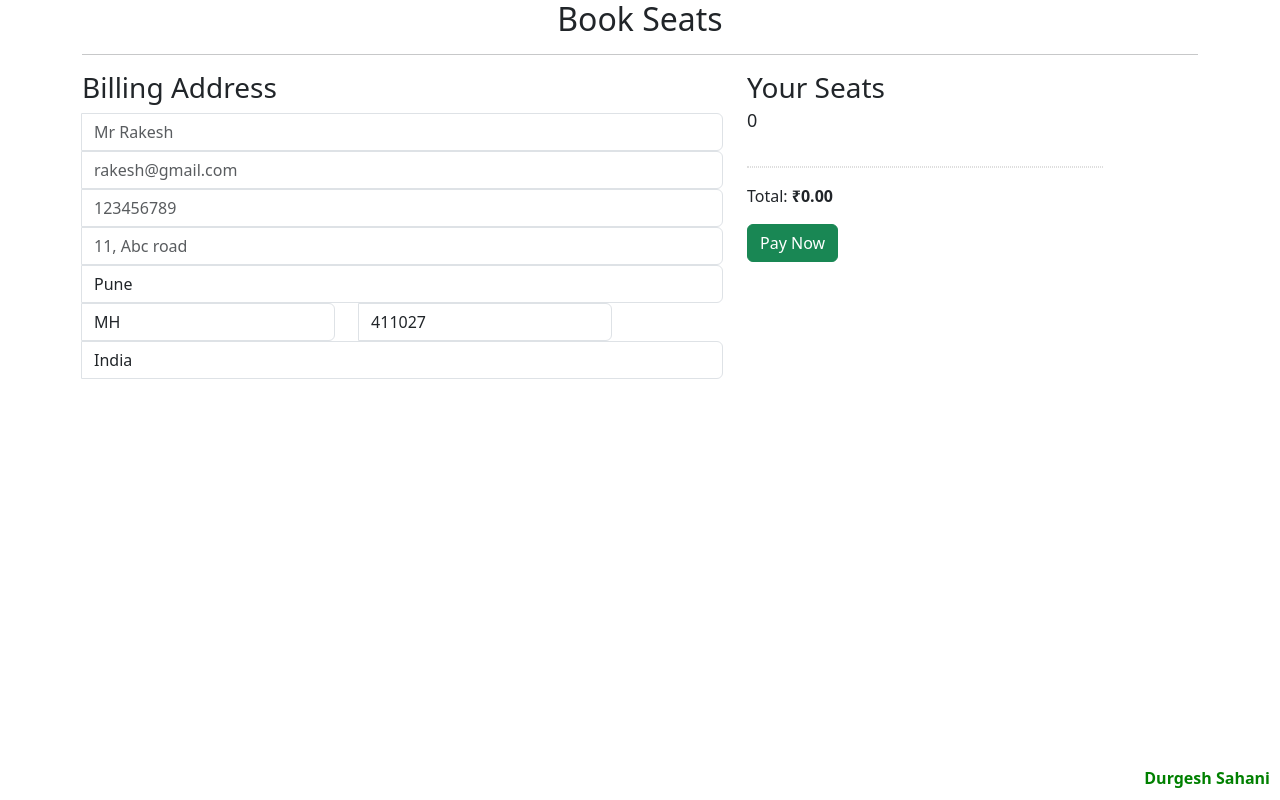
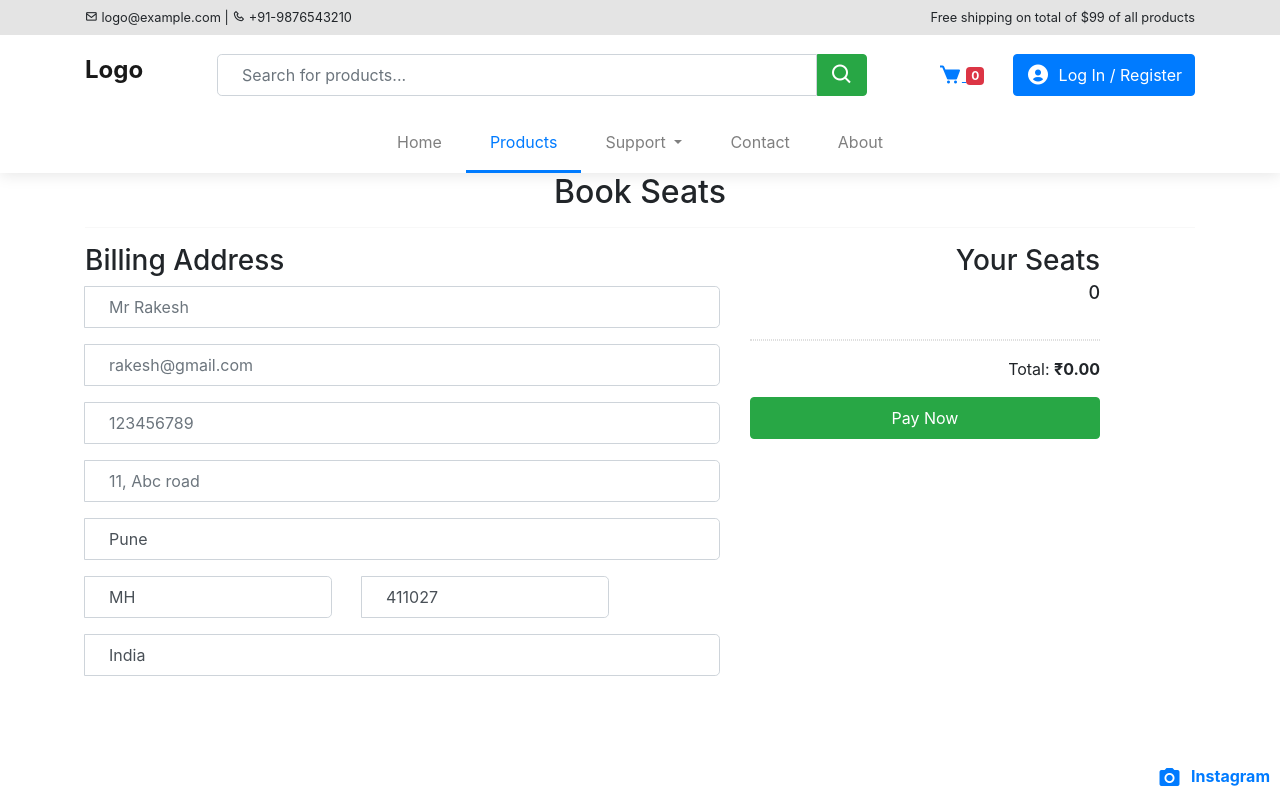
Before and after one commit to sasanka003/cart-and-checkout-php-mysql, a PHP site: page /checkout.php in a window 1280 px wide. Run offline with PHP 8.4, Linux system fonts and the light colour scheme; the visitor is signed in with stand-in values (Sample User, id 1); data that the repository does not hold is empty.

Commit message:
nav bar fixes

```diff
--- a/checkout.php
+++ b/checkout.php
@@ -15,23 +15,15 @@
 </style>
 </head>
 <body>
+  <?php require "nav/nav.php";?>
 
   <?php
-    session_start();
-
-    require_once('db/DbConnect.php');
-    $db   = new DbConnect();
-    $conn = $db->connect();
-
     require 'classes/customer.class.php';
     $objCustomer = new customer($conn);
     $objCustomer->setId($_SESSION['cid']);
     $customer = $objCustomer->getCustomerById();
 
-    require 'classes/cart.class.php';
-    $objCart = new cart($conn);
-    $objCart->setCid($customer['id']);
-    $cartItems = $objCart->getAllCartItems();
+    $objCart->setCid($_SESSION['cid']);
     $cartPrices = $objCart->calculatePrices($cartItems);
 
   ?>
@@ -162,10 +154,15 @@
     </div>
   </form>
 </div>
+
 <div style="position: fixed; bottom: 10px; right: 10px; color: green;">
-    <strong>
-        Durgesh Sahani
-    </strong>
+    <a href="https://www.instagram.com/your_instagram_username" target="_blank" rel="noopener noreferrer">
+        <i class="material-icons" style="vertical-align: middle;">camera_alt</i>
+        <strong style="margin-left: 5px;">
+            Instagram
+        </strong>
+    </a>
 </div>
+
 </body>
 </html>
--- a/nav/nav.css
+++ b/nav/nav.css
@@ -1,7 +1,7 @@
 .btn .bx {
   vertical-align: inherit;
   margin-top: -3px;
-  font-size: 1.15rem;
+  font-size: 1.5rem;
 }
 
 .form-control {
--- a/nav/nav.php
+++ b/nav/nav.php
@@ -1,16 +1,29 @@
-<html lang= en >
+      <?php
+        session_start();
 
-<head>
+        require_once('db/DbConnect.php');
+        $db   = new DbConnect();
+        $conn = $db->connect();
+
+        require 'classes/cart.class.php';
+        $objCart = new cart($conn);
+        $customer['id'] = ($_SESSION['cid'] !== null) ? $objCart->setCid($_SESSION['cid']) : 0;
+        $cartItems = ($_SESSION['cid'] !== null) ? $objCart->getAllCartItems() : [];
+
+      ?>
+
+
 
     <link rel= apple-touch-icon type= image/png href= https://cpwebassets.codepen.io/assets/favicon/apple-touch-icon-5ae1a0698dcc2402e9712f7d01ed509a57814f994c660df9f7a952f3060705ee.png />
     <link rel= shortcut icon type= image/x-icon href= https://cpwebassets.codepen.io/assets/favicon/favicon-aec34940fbc1a6e787974dcd360f2c6b63348d4b1f4e06c77743096d55480f33.ico />
     <link rel= mask-icon type= image/x-icon href= https://cpwebassets.codepen.io/assets/favicon/logo-pin-b4b4269c16397ad2f0f7a01bcdf513a1994f4c94b8af2f191c09eb0d601762b1.svg color= #111 />
+    <link rel="stylesheet" href="https://fonts.googleapis.com/icon?family=Material+Icons">
 
     <title>E-commerce Cart</title>
 
   <link rel='stylesheet' href='https://cdnjs.cloudflare.com/ajax/libs/twitter-bootstrap/4.1.3/css/bootstrap.min.css'>
   <link rel='stylesheet' href='https://cdn.jsdelivr.net/npm/boxicons@2.0.2/css/boxicons.min.css'>
-  <link rel='stylesheet' href='nav.css'>
+  <link rel='stylesheet' href='nav/nav.css'>
 
 
   <script>
@@ -21,9 +34,6 @@
     window.console = window.console || function(t) {};
   </script>
 
-
-
-</head>
 
 <body translate="no">
   <div class="overlay"></div>
@@ -56,7 +66,7 @@
 
     <ul class="navbar-nav ml-auto d-block d-md-none">
       <li class="nav-item">
-        <a class="btn btn-link" href="#"><i class="bx bxs-cart icon-single"></i> <span class="badge badge-danger">3</span></a>
+        <a class="btn btn-link" href="#"><i class="bx bxs-cart icon-single"></i> <sup id="itemCountMobile" class="badge badge-danger"><?php echo count($cartItems); ?></sup></a>
       </li>
     </ul>
 
@@ -69,7 +79,7 @@
 
       <ul class="navbar-nav">
         <li class="nav-item">
-          <a class="btn btn-link" href="#"><i class="bx bxs-cart icon-single"></i> <span class="badge badge-danger">3</span></a>
+          <a class="btn btn-link" href="#"><i class="bx bxs-cart icon-single"></i> <sup id="itemCount" class="badge badge-danger"><?php echo count($cartItems); ?></sup></a>
         </li>
         <li class="nav-item ml-md-3">
           <a class="btn btn-primary" href="#"><i class="bx bxs-user-circle mr-1"></i> Log In / Register</a>
@@ -84,17 +94,11 @@
   <div class="container">
     <div class="collapse navbar-collapse" id="navbar">
       <ul class="navbar-nav mx-auto">
-        <li class="nav-item active">
+        <li class="nav-item">
           <a class="nav-link" href="#">Home <span class="sr-only">(current)</span></a>
         </li>
-        <li class="nav-item">
+        <li class="nav-item  active">
           <a class="nav-link" href="#">Products</a>
-        </li>
-        <li class="nav-item">
-          <a class="nav-link" href="#">Schools</a>
-        </li>
-        <li class="nav-item">
-          <a class="nav-link" href="#">Publishers</a>
         </li>
         <li class="nav-item dropdown">
           <a class="nav-link dropdown-toggle" href="#" id="navbarDropdown" role="button" data-toggle="dropdown" aria-haspopup="true" aria-expanded="false">
@@ -108,6 +112,9 @@
         </li>
         <li class="nav-item">
           <a class="nav-link" href="#">Contact</a>
+        </li>
+        <li class="nav-item">
+          <a class="nav-link" href="#">About</a>
         </li>
       </ul>
     </div>
@@ -212,4 +219,4 @@
 
   <script src='https://cdnjs.cloudflare.com/ajax/libs/jquery/3.4.1/jquery.min.js'></script>
   <!-- <script src='https://cdnjs.cloudflare.com/ajax/libs/twitter-bootstrap/4.1.3/css/bootstrap.min.css'></script> -->
-  <script src='nav.css'></script>
+  <script src='nav/nav.js'></script>
```
Also changed, not shown: action.php (+6 -2 lines), cart.php (+10 -17 lines), index.php (+13 -43 lines), 1 other file.
